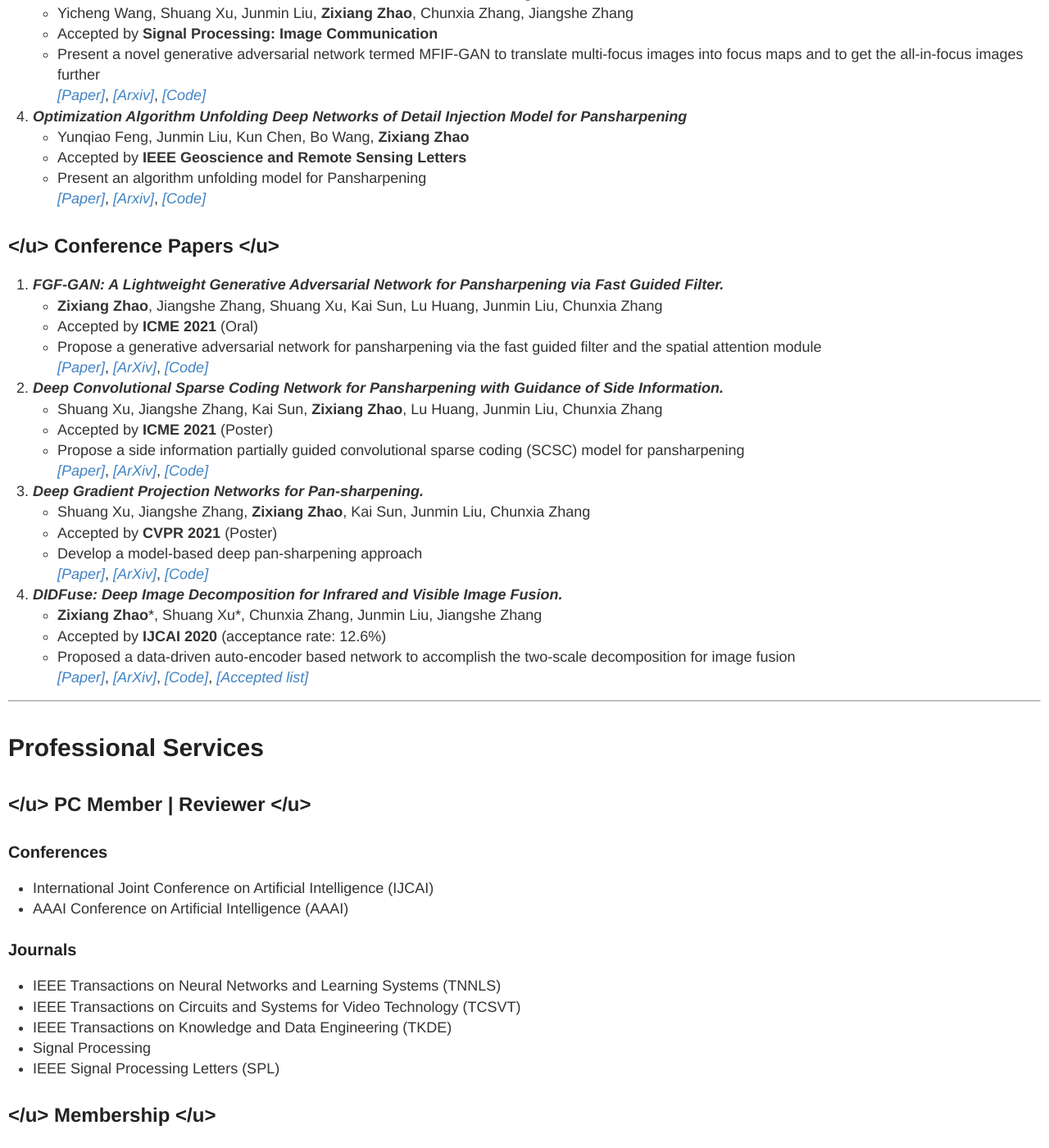
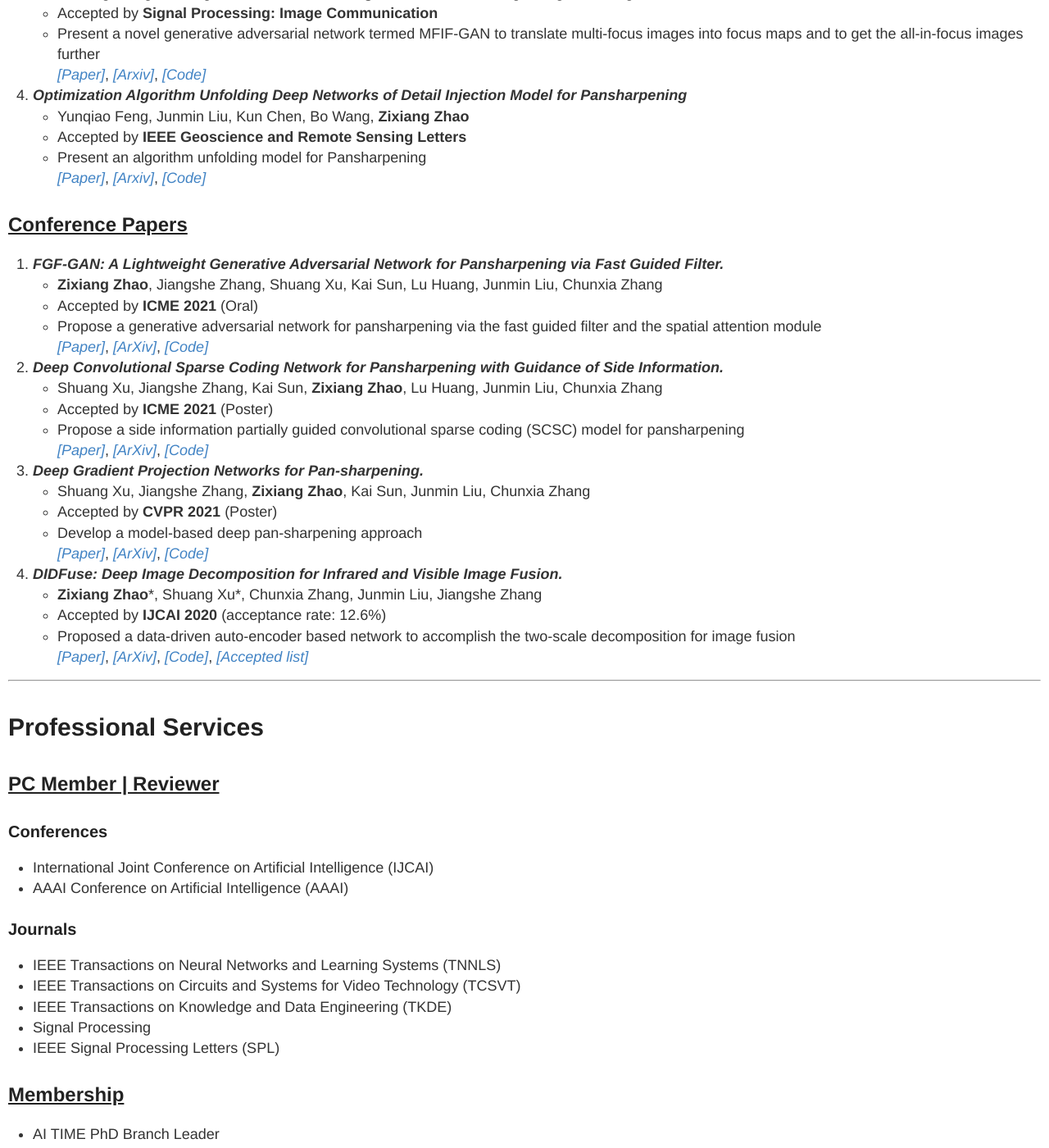
Before and after one commit to Zhaozixiang1228/Zhaozixiang1228.github.io, a Jekyll site: the page built from index.md, in a window 1280 px wide and 1400 px high, scrolled down 2061 px. Shown: the whole window at 82% size. Built offline with Jekyll 4.4.1, drawn with Linux system fonts in a browser that asks for light colours; our own code applies the rules of GitHub Pages for plain Markdown files.

Commit message:
Update index.md

```diff
--- a/index.md
+++ b/index.md
@@ -1,4 +1,4 @@
-<img align="right" src="images//me.jpg" height="360px"/>
+<img align="right" src="images//me.jpg" height="300px"/>
 
 My name is **Zixiang Zhao**. I am currently a PhD candidate in [School of Mathematics and Statistics](http://math.xjtu.edu.cn/), [Xi&#39;an Jiaotong University](http://www.xjtu.edu.cn/), supervised by [Prof. Jiangshe Zhang](http://gr.xjtu.edu.cn/web/jszhang).
 
@@ -91,7 +91,7 @@
 * Present an algorithm unfolding model for Pansharpening
   [*[Paper]*](https://ieeexplore.ieee.org/document/9430890), [*[Arxiv]*](https://arxiv.org/abs/xxxxxxx), [*[Code]*]()
 
-## </u> Conference Papers </u>
+## <u> Conference Papers </u>
 
 1. ***FGF-GAN: A Lightweight Generative Adversarial Network for Pansharpening via Fast Guided Filter.***
 * **Zixiang Zhao**, Jiangshe Zhang, Shuang Xu, Kai Sun, Lu Huang, Junmin Liu, Chunxia Zhang
@@ -121,7 +121,7 @@
 
 # Professional Services
 
-## </u> PC Member | Reviewer </u>
+## <u> PC Member | Reviewer </u>
 
 ### Conferences
 
@@ -136,7 +136,7 @@
 * Signal Processing
 * IEEE Signal Processing Letters (SPL)
 
-## </u> Membership </u>
+## <u> Membership </u>
 * AI TIME PhD Branch Leader
 
 
```
